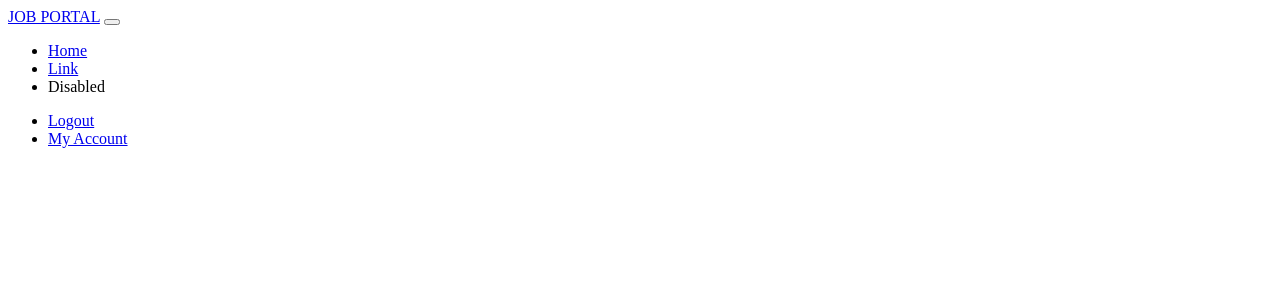
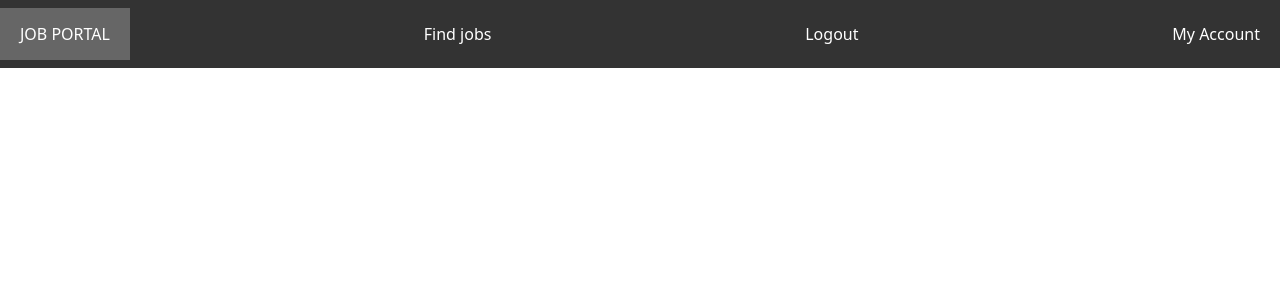
Before and after one commit to glenpham/JobPortal, a PHP site: page /Candidate/candidateNavbar.php in a window 1280 px wide. Shown: the top 300 px of the page. Run offline with PHP 8.4, Linux system fonts and the light colour scheme.

```diff
--- a/Candidate/candidateNavbar.php
+++ b/Candidate/candidateNavbar.php
@@ -1,29 +1,20 @@
-<nav class="navbar navbar-expand-lg navbar-light bg-light">
-    <div class="container-fluid">
-        <a class="navbar-brand" href="#">JOB PORTAL</a>
-        <button class="navbar-toggler" type="button" data-bs-toggle="collapse" data-bs-target="#navbarSupportedContent" aria-controls="navbarSupportedContent" aria-expanded="false" aria-label="Toggle navigation">
-        <span class="navbar-toggler-icon"></span>
-        </button>
-        <div class="collapse navbar-collapse" id="navbarSupportedContent">
-            <ul class="navbar-nav me-auto mb-2 mb-lg-0">
-            <li class="nav-item">
-            <a class="nav-link active" aria-current="page" href="../index.php">Home</a>
-            </li>
-            <li class="nav-item">
-            <a class="nav-link" href="#">Link</a>
-            </li>
-            <li class="nav-item">
-            <a class="nav-link disabled">Disabled</a>
-            </li>
-            </ul>
-        </div>
-        <ul class="nav justify-content-end">
-            <li class="nav-item">
-            <a class="nav-link" href="#">Logout</a>
-            </li>
-            <li class="nav-item">
-            <a class="nav-link" href="#">My Account</a>
-            </li>
-        </ul>
+<!doctype html>
+<html lang="en">
+  <head>
+    <meta charset="utf-8">
+    <meta name="viewport" content="width=device-width, initial-scale=1">
+    <link href="https://cdn.jsdelivr.net/npm/bootstrap@5.1.3/dist/css/bootstrap.min.css" rel="stylesheet" integrity="sha384-1BmE4kWBq78iYhFldvKuhfTAU6auU8tT94WrHftjDbrCEXSU1oBoqyl2QvZ6jIW3" crossorigin="anonymous">
+    <link rel="stylesheet" href="../index.css">
+    <title>Hello, world!</title>
+  </head>
+  <body>
+
+  <div class="navbar">
+      <a class="active">JOB PORTAL</a>
+      <a href="../index.php">Find jobs</a>
+      <a href="#" class="right">Logout</a>
+      <a href="#" class="right">My Account</a>
     </div>
-</nav>
+
+</body>
+</html>
--- a/Candidate/signup.php
+++ b/Candidate/signup.php
@@ -77,7 +77,7 @@
     }
 
     function insertValue(){
-        include 'db.php';
+        include '../database.php';
         //print_r($_POST);
 
         if($conn ->connect_error){
@@ -115,7 +115,7 @@
     </head>
     <body>
 
-        <?php include_once 'navbar.php'; ?>
+        <?php include_once 'candidateNavbar.php'; ?>
 
         <div class="container">
             <div class="maindiv">
```
Also changed, not shown: Candidate/includeTable.php (added, +28 -0 lines), Candidate/selectAll.php (added, +32 -0 lines), Candidate/userDashboard.php (+6 -2 lines), index.php (+16 -12 lines).
